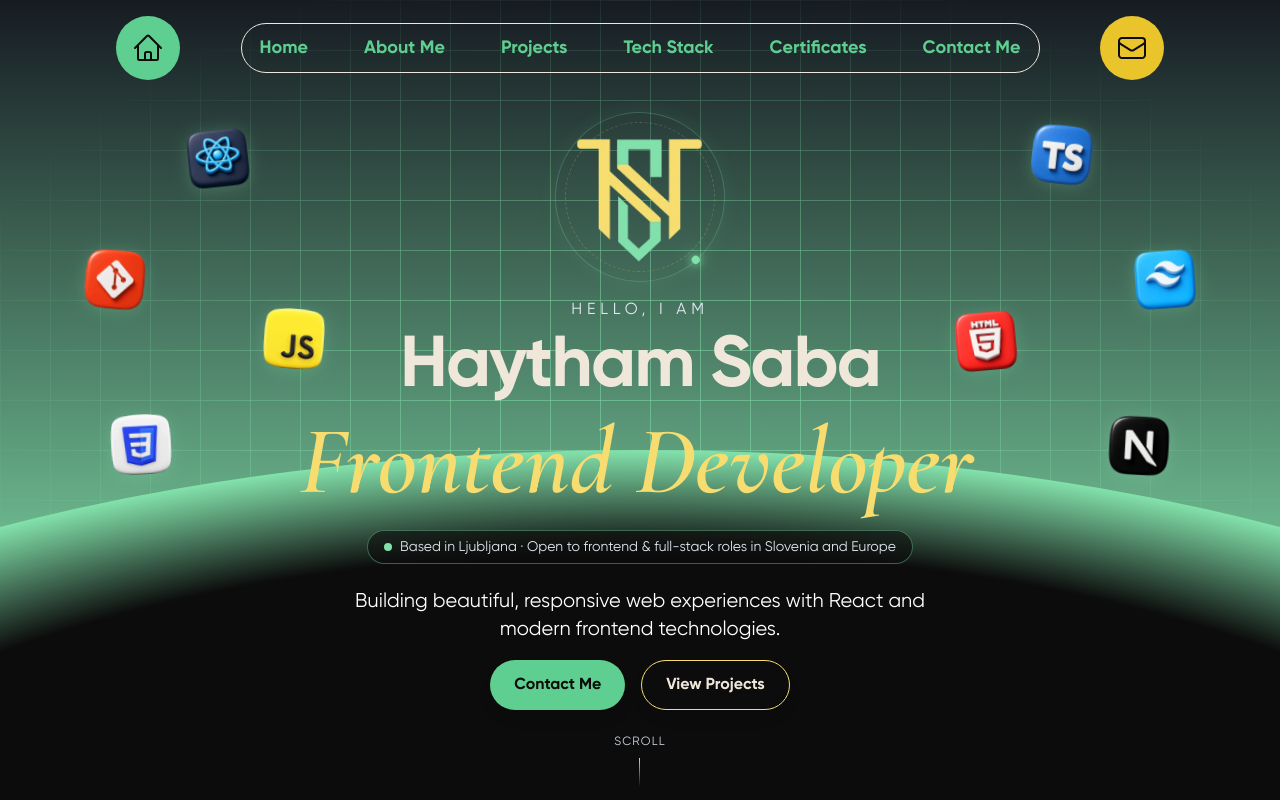
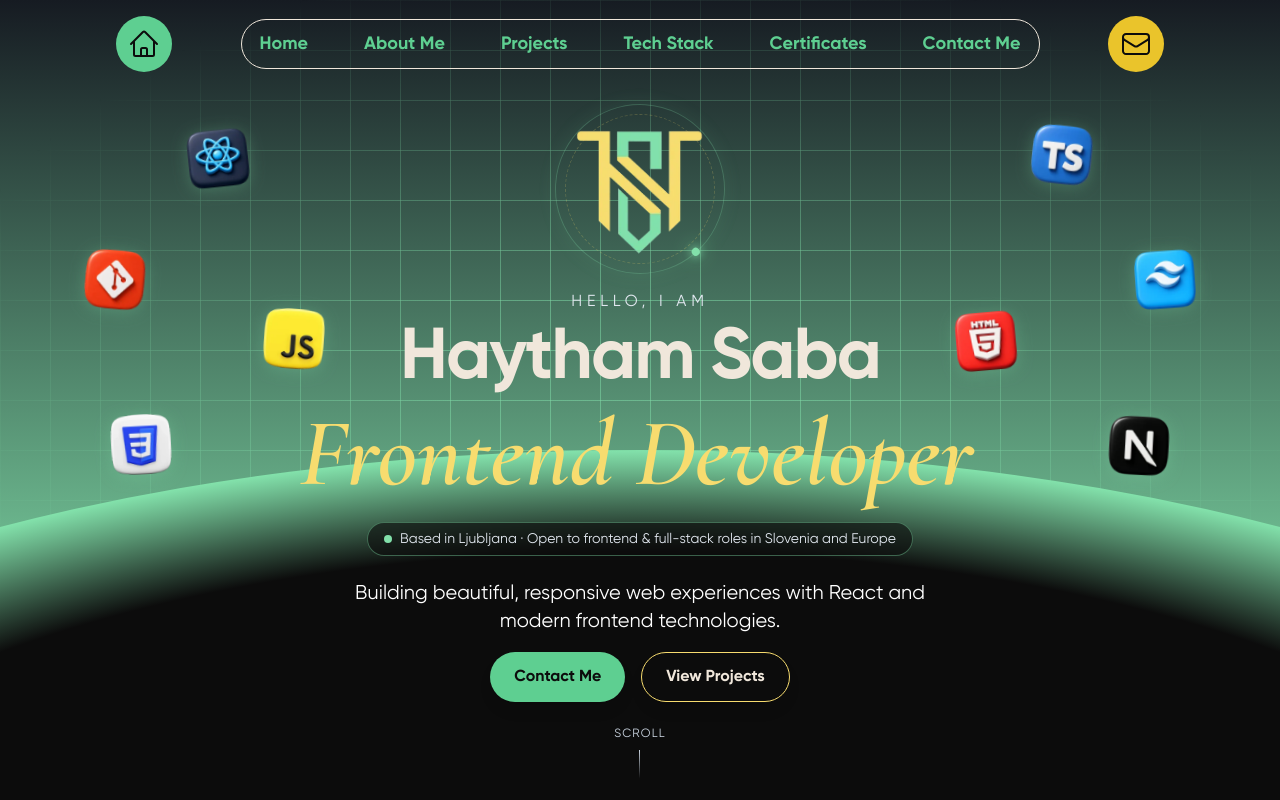
Before and after one commit to HaythamSaba/reactPortfolio, a React (Vite) app: page / in a window 1280 px wide. Shown: the top 800 px of the page. Built offline with nearby package versions, Linux system fonts and the light colour scheme.

Commit message:
fix(ui): changing padding value in header icons

```diff
--- a/src/components/layout/Header.jsx
+++ b/src/components/layout/Header.jsx
@@ -108,7 +108,7 @@ function Header() {
               {/* Home Icon */}
               <button
                 onClick={() => handleScroll("#home")}
-                className="text-primary-400 p-4 hover:bg-background rounded-full bg-primary-500 hover:text-darkBackground transition-colors duration-300"
+                className="text-primary-400 p-3 hover:bg-background rounded-full bg-primary-500 hover:text-darkBackground transition-colors duration-300"
                 aria-label="Go to home section"
               >
                 <HomeIcon className="w-8 h-8 text-darkBackground" />
@@ -147,7 +147,7 @@ function Header() {
               {/* Contact Icon (Desktop Only) */}
               <button
                 onClick={() => handleScroll("#contact")}
-                className="hidden lg:inline-flex text-secondary-400 p-4 hover:bg-background rounded-full bg-secondary-500 hover:text-darkBackground transition-colors duration-300"
+                className="hidden lg:inline-flex text-secondary-400 p-3 hover:bg-background rounded-full bg-secondary-500 hover:text-darkBackground transition-colors duration-300"
                 aria-label="Go to contact section"
               >
                 <EnvelopeIcon className="h-8 w-8 text-darkBackground" />
@@ -162,7 +162,7 @@ function Header() {
             {/* Home Icon */}
             <button
               onClick={() => handleScroll("#home")}
-              className="text-primary-400 p-4 hover:bg-background rounded-full bg-primary-500 hover:text-darkBackground transition-colors duration-300 z-30"
+              className="text-primary-400 p-3 hover:bg-background rounded-full bg-primary-500 hover:text-darkBackground transition-colors duration-300 z-30"
               aria-label="Go to home section"
             >
               <HomeIcon className="w-8 h-8 text-darkBackground" />
@@ -203,7 +203,7 @@ function Header() {
             {/* Contact Icon (Desktop Only) */}
             <button
               onClick={() => handleScroll("#contact")}
-              className="hidden lg:inline-flex text-secondary-400 p-4 hover:bg-background rounded-full bg-secondary-500 hover:text-darkBackground transition-colors duration-300"
+              className="hidden lg:inline-flex text-secondary-400 p-3 hover:bg-background rounded-full bg-secondary-500 hover:text-darkBackground transition-colors duration-300"
               aria-label="Go to contact section"
             >
               <EnvelopeIcon className="h-8 w-8 text-darkBackground" />
```
